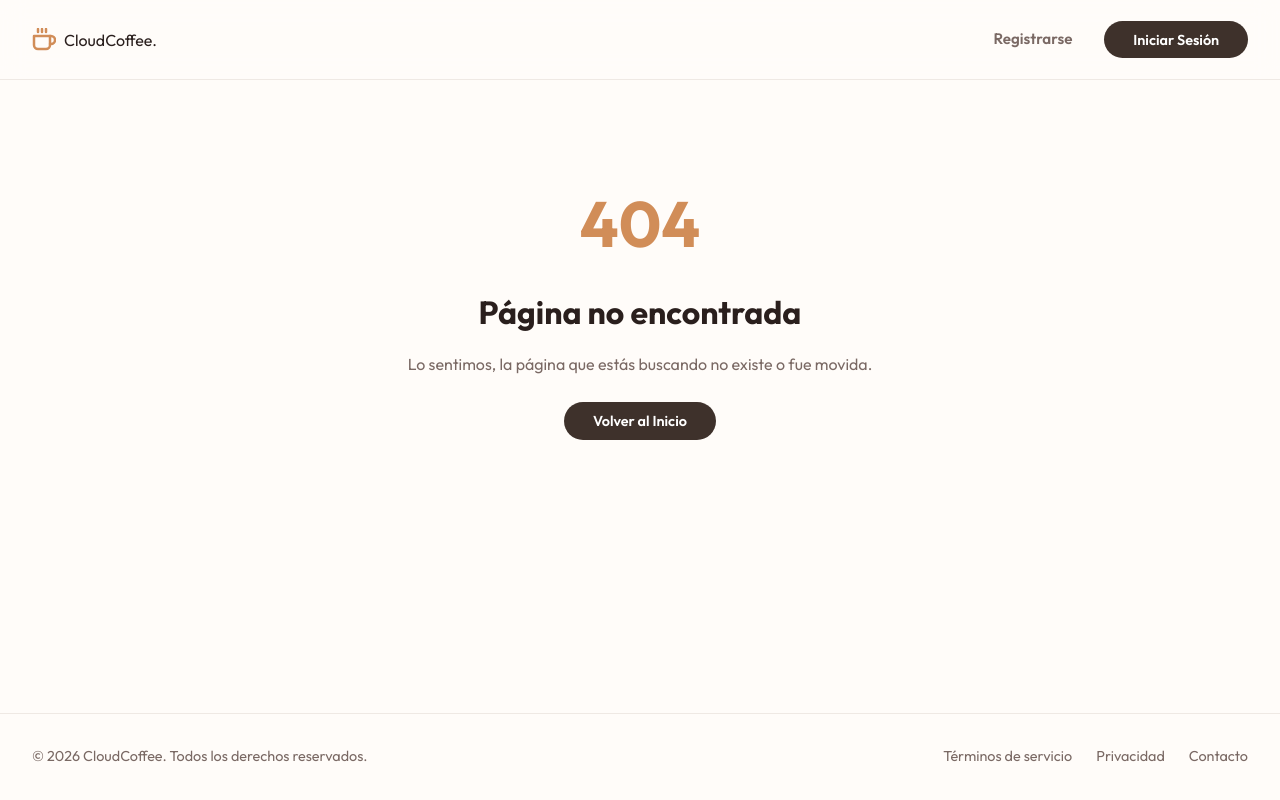
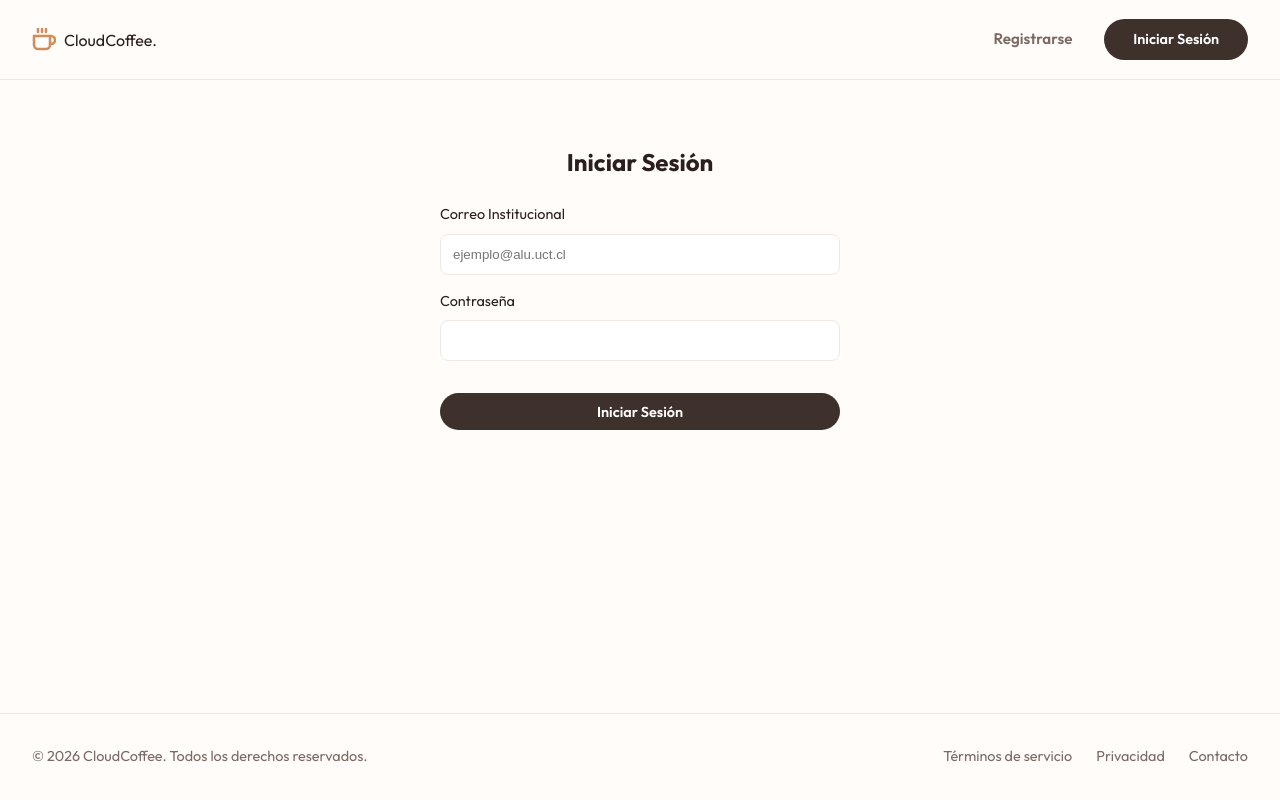
Before and after one commit to CloudCoffee-Project/CloudCoffee, a React (Vite) app in the folder web/: page /login in a window 1280 px wide. Built offline with nearby package versions, Linux system fonts and the light colour scheme; no server answers.

Commit message:
fix(web): se configuro el boton de inicio de sesion (#86)

```diff
--- a/web/src/App.tsx
+++ b/web/src/App.tsx
@@ -4,6 +4,7 @@ import { HomePage } from './pages/HomePage';
 import { MainLayout } from './components/layout/MainLayout';
 import { NotFoundPage } from './pages/NotFoundPage';
 import { RegisterPage } from './pages/RegisterPage';
+import { LoginPage } from './pages/LoginPage';
 
 export function App() {
   return (
@@ -19,6 +20,7 @@ export function App() {
         <Route path="*" element={<NotFoundPage />} />
 
         <Route path="/registro" element={<RegisterPage />} />
+        <Route path="/login" element={<LoginPage />} />
 
       </Route>
     </Routes>
--- a/web/src/components/layout/Navbar.tsx
+++ b/web/src/components/layout/Navbar.tsx
@@ -25,7 +25,9 @@ export function Navbar() {
         <Link to="/registro" className="nav-link" style={{ marginRight: '1rem', fontWeight: 600 }}>
           Registrarse
         </Link>
-        <button className="btn-primary">Iniciar Sesión</button>
+        <Link to="/login" className="btn-primary" style={{ textDecoration: 'none', display: 'inline-block' }}>
+          Iniciar Sesión
+        </Link>
       </div>
     </nav>
   );
--- /dev/null
+++ b/web/src/pages/LoginPage.tsx
@@ -0,0 +1,130 @@
+import { useState } from 'react';
+import { useNavigate } from 'react-router';
+import { request, ApiRequestError } from '../services/httpClient';
+import { LoadingSpinner } from '../components/common/LoadingSpinner';
+
+interface LoginResponse {
+  accessToken: string;
+  refreshToken: string;
+}
+
+export function LoginPage() {
+  const navigate = useNavigate();
+
+  const [formData, setFormData] = useState({
+    email: '',
+    password: ''
+  });
+
+  const [isLoading, setIsLoading] = useState(false);
+  const [errorMsg, setErrorMsg] = useState('');
+
+  const handleChange = (e: React.ChangeEvent<HTMLInputElement>) => {
+    setFormData({ ...formData, [e.target.name]: e.target.value });
+  };
+
+  const handleSubmit = async (e: React.FormEvent) => {
+    e.preventDefault();
+    setErrorMsg('');
+
+    // Criterio: Se validan campos antes del envío.
+    if (!formData.email || !formData.password) {
+      setErrorMsg('Por favor, ingresa tu correo y contraseña.');
+      return;
+    }
+
+    setIsLoading(true);
+
+    try {
+      // Petición al API Gateway (POST /v1/auth/login)
+      const response = await request<LoginResponse>('/v1/auth/login', {
+        method: 'POST',
+        headers: { 'Content-Type': 'application/json' },
+        body: JSON.stringify({
+          email: formData.email,
+          password: formData.password
+        })
+      });
+
+      // Criterio: Login exitoso entrega los tokens a la capa de sesión.
+      localStorage.setItem('accessToken', response.accessToken);
+      if (response.refreshToken) {
+        localStorage.setItem('refreshToken', response.refreshToken);
+      }
+
+      // Redirigir tras inicio exitoso
+      navigate('/');
+
+    } catch (error) {
+      if (error instanceof ApiRequestError) {
+        // Criterio: Cuenta no verificada muestra estado específico.
+        if (error.type === '/problems/cuenta-no-verificada' || error.status === 403) {
+          setErrorMsg('Tu cuenta no ha sido verificada. Revisa tu correo electrónico con las instrucciones.');
+        }
+        // Criterio: Credenciales incorrectas muestran error claro.
+        else if (error.type === '/problems/credenciales-invalidas' || error.status === 401) {
+          setErrorMsg('Credenciales incorrectas. Verifica tu correo y contraseña.');
+        } else {
+          setErrorMsg(error.detail || 'Ocurrió un error al iniciar sesión. Inténtalo de nuevo.');
+        }
+      } else {
+        setErrorMsg('Error de conexión al servidor.');
+      }
+    } finally {
+      setIsLoading(false);
+    }
+  };
+
+  return (
+    <div style={{ maxWidth: '400px', margin: '0 auto', paddingTop: '2rem' }}>
+      <h2 style={{ marginBottom: '1.5rem', textAlign: 'center' }}>Iniciar Sesión</h2>
+
+      {errorMsg && (
+        <div style={{ padding: '1rem', backgroundColor: '#fee2e2', color: '#991b1b', borderRadius: '8px', marginBottom: '1.5rem', border: '1px solid #fecaca' }}>
+          {errorMsg}
+        </div>
+      )}
+
+      {/* Criterio: Formulario permite ingresar email y password. */}
+      <form onSubmit={handleSubmit} style={{ display: 'flex', flexDirection: 'column', gap: '1rem' }}>
+
+        <div>
+          <label htmlFor="email" style={{ display: 'block', marginBottom: '0.5rem', fontSize: '0.9rem' }}>Correo Institucional</label>
+          <input
+            type="email"
+            id="email"
+            name="email"
+            value={formData.email}
+            onChange={handleChange}
+            required
+            placeholder="ejemplo@alu.uct.cl"
+            style={{ width: '100%', padding: '0.75rem', borderRadius: '8px', border: '1px solid var(--color-border)', outline: 'none' }}
+          />
+        </div>
+
+        <div>
+          <label htmlFor="password" style={{ display: 'block', marginBottom: '0.5rem', fontSize: '0.9rem' }}>Contraseña</label>
+          {/* Criterio: Password no queda almacenada ni registrada en logs. */}
+          <input
+            type="password"
+            id="password"
+            name="password"
+            value={formData.password}
+            onChange={handleChange}
+            required
+            style={{ width: '100%', padding: '0.75rem', borderRadius: '8px', border: '1px solid var(--color-border)', outline: 'none' }}
+          />
+        </div>
+
+        <button
+          type="submit"
+          className="btn-primary"
+          disabled={isLoading}
+          style={{ marginTop: '1rem', opacity: isLoading ? 0.7 : 1, display: 'flex', justifyContent: 'center' }}
+        >
+          {isLoading ? <span style={{transform: 'scale(0.5)', height: '24px', margin: '-24px 0'}}><LoadingSpinner /></span> : 'Iniciar Sesión'}
+        </button>
+      </form>
+    </div>
+  );
+}
```
Also changed, not shown: 1 other file (tests, documents, lock files or other folders).
